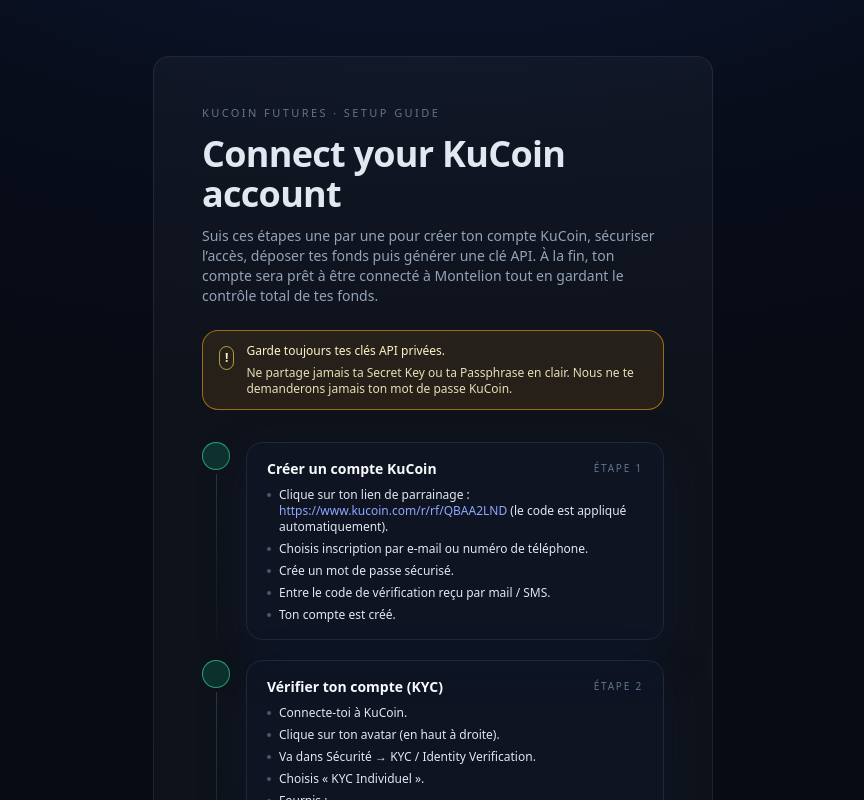
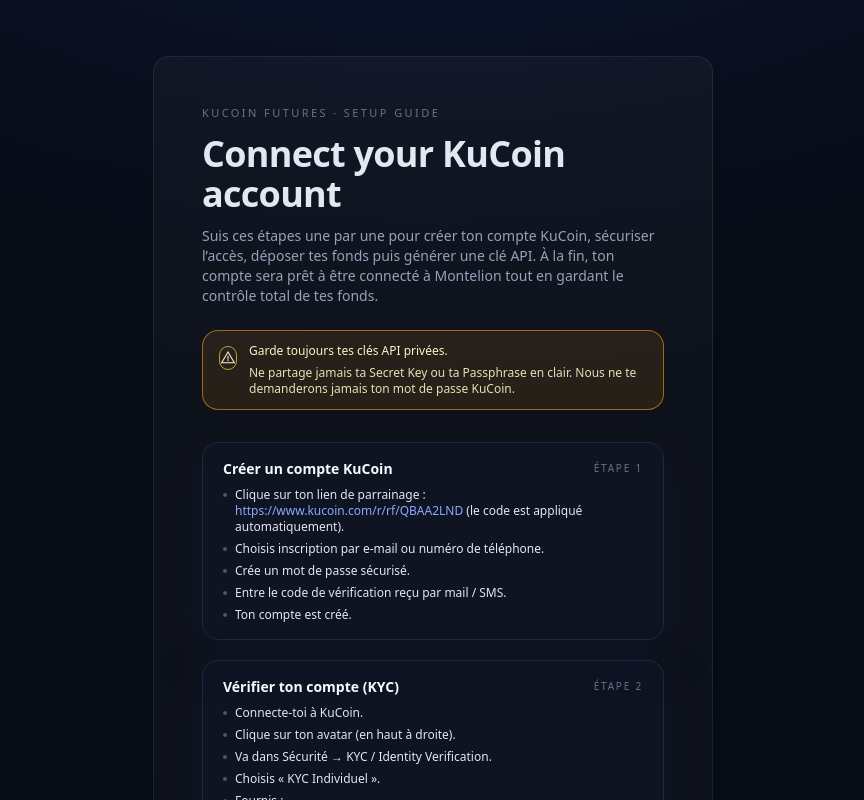
Before and after one commit to montelioncapital/montelion-app-v1, a Next.js app: page /exchange/setup in a window 1280 px wide. Shown: the top 800 px of the page, without its empty margins (207-1071 px from the left). Built offline with nearby package versions, Linux system fonts and the light colour scheme.

Commit message:
Update page.jsx

```diff
--- a/app/exchange/setup/page.jsx
+++ b/app/exchange/setup/page.jsx
@@ -142,7 +142,26 @@ export default function ExchangeSetupPage() {
         {/* Bandeau sécurité */}
         <div className="mb-8 rounded-2xl border border-amber-500/60 bg-amber-500/10 px-4 py-3 text-xs text-amber-100 flex gap-3">
           <span className="mt-[3px] inline-flex h-6 w-6 items-center justify-center rounded-full border border-amber-300/70 text-[12px] font-semibold">
-            !
+            {/* Icône danger (triangle) */}
+            <svg
+              viewBox="0 0 24 24"
+              className="h-4 w-4"
+              aria-hidden="true"
+            >
+              <path
+                d="M12 3L2.5 19h19L12 3z"
+                fill="none"
+                stroke="currentColor"
+                strokeWidth="1.6"
+              />
+              <path
+                d="M12 9v5"
+                stroke="currentColor"
+                strokeWidth="1.6"
+                strokeLinecap="round"
+              />
+              <circle cx="12" cy="16" r="0.9" fill="currentColor" />
+            </svg>
           </span>
           <div>
             <p className="font-medium mb-1.5">
@@ -155,26 +174,13 @@ export default function ExchangeSetupPage() {
           </div>
         </div>
 
-        {/* TIMELINE 100% VERTICALE */}
+        {/* SECTIONS (sans ronds verts ni traits) */}
         <div className="space-y-5 mb-10">
-          {SECTIONS.map((section, index) => {
-            const isLast = index === SECTIONS.length - 1;
-
-            return (
+          {SECTIONS.map((section) => (
             <div
               key={section.id}
-                className="grid grid-cols-[28px,1fr] gap-4 items-stretch"
+              className="rounded-2xl border border-slate-800 bg-slate-900/50 px-5 py-4 space-y-2 shadow-[0_16px_40px_rgba(15,23,42,0.85)]"
             >
-                {/* colonne pastille + ligne (fine) */}
-                <div className="flex flex-col items-center">
-                  <div className="flex h-7 w-7 items-center justify-center rounded-full bg-emerald-500/20 border border-emerald-400/70" />
-                  {!isLast && (
-                    <div className="flex-1 w-px bg-gradient-to-b from-slate-700/80 via-slate-800/80 to-slate-900 mt-1" />
-                  )}
-                </div>
-
-                {/* carte étape (pleine largeur) */}
-                <div className="rounded-2xl border border-slate-800 bg-slate-900/50 px-5 py-4 space-y-2 shadow-[0_16px_40px_rgba(15,23,42,0.85)]">
               <div className="flex items-center justify-between gap-3">
                 <h2 className="text-sm font-semibold text-slate-50">
                   {section.title}
@@ -205,20 +211,18 @@ export default function ExchangeSetupPage() {
                 </div>
               )}
             </div>
-              </div>
-            );
-          })}
+          ))}
         </div>
 
-        {/* FOOTER */}
-        <div className="flex flex-col sm:flex-row sm:items-center sm:justify-between gap-4">
+        {/* FOOTER : texte puis boutons en dessous */}
+        <div className="space-y-4">
           <p className="text-xs text-slate-500 max-w-md">
             Quand tu as terminé toutes les étapes et récupéré ton API Key, ta
             Secret Key et ta Passphrase, tu pourras les renseigner dans ton
             espace Montelion pour connecter ton compte KuCoin Futures.
           </p>
 
-          <div className="flex gap-3 justify-end">
+          <div className="flex gap-3 flex-wrap">
             <Link
               href="/get-started/advanced"
               className="mc-btn border border-slate-600/70 bg-slate-900/80 text-slate-100 hover:bg-slate-800/80"
```
Lines whose indentation alone changed are shown as unchanged.
